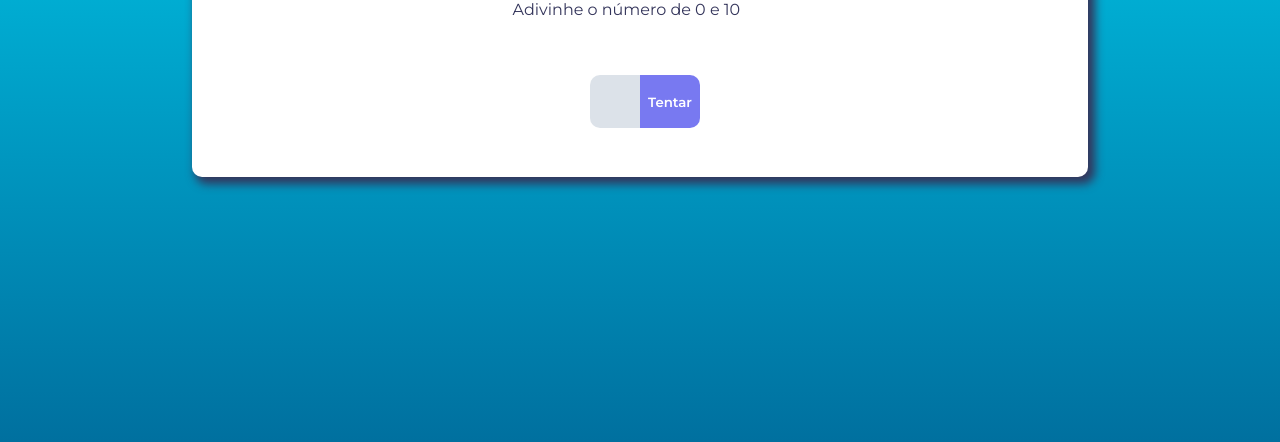
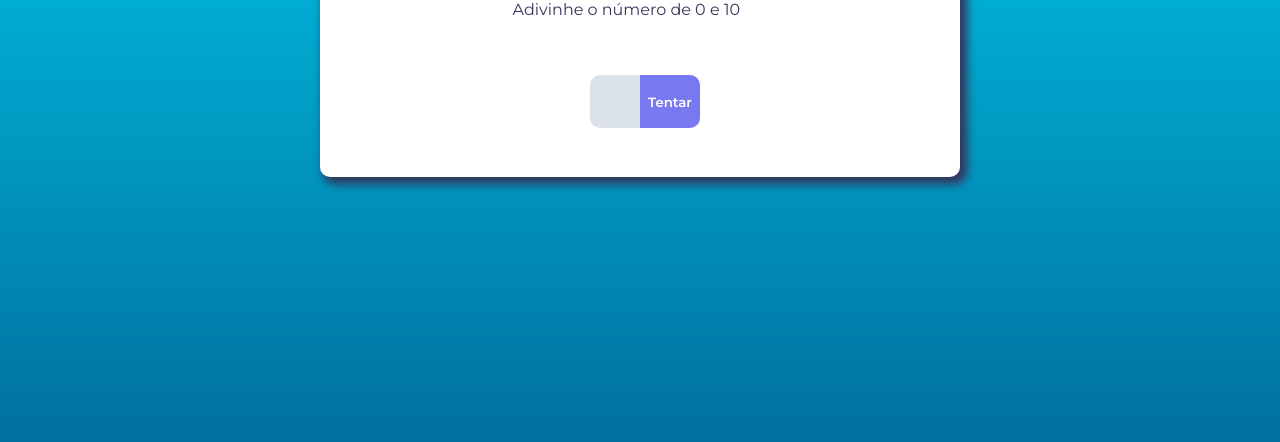
Before and after one commit to henrique1232H/JogoDaAdivinha--o, a plain HTML site: page index.html in a window 1280 px wide. Shown: the part 358-800 px from the top of the page. Drawn offline with Linux system fonts and the light colour scheme.

Commit message:
finish aplications

```diff
--- a/src/style/style.css
+++ b/src/style/style.css
@@ -134,3 +134,9 @@ p {
     }
 
 }
+
+@media (min-width: 80rem) {
+    .block {
+        width: 50%;
+    }
+}
```
Also changed, not shown: src/js/script.js (+0 -9 lines).
